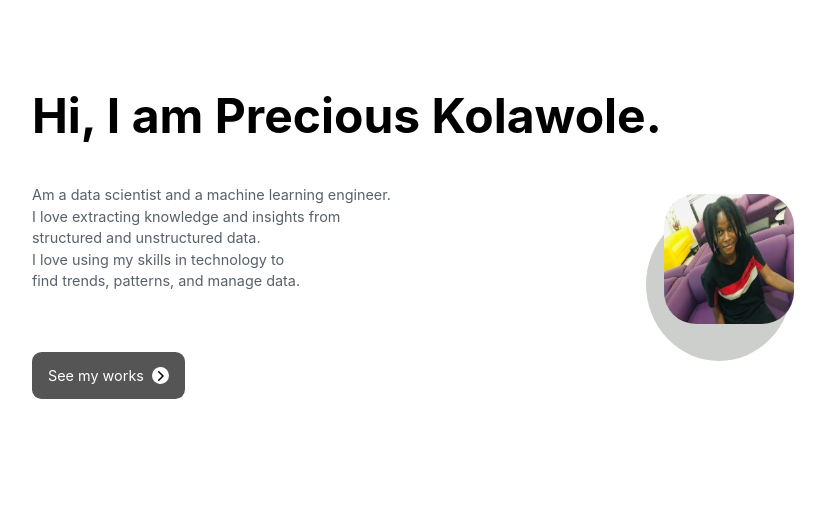
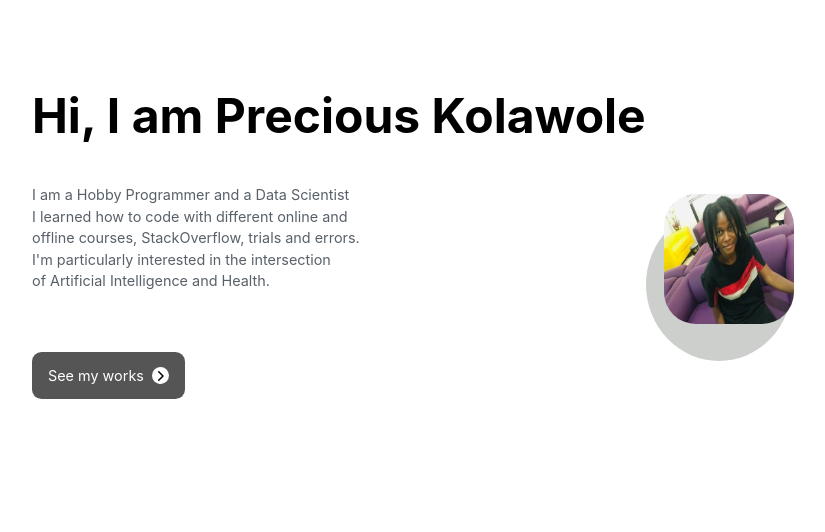
Before and after one commit to precillieo/Precillieo-Portfolio-Website, a Flask app: page / in a window 1280 px wide. Shown: the part 72-604 px from the top of the page, without its empty margins (96-921 px from the left). Run offline with Flask 2, Linux system fonts and the light colour scheme; some web fonts are replaced.

Commit message:
Update home.html

```diff
--- a/templates/home.html
+++ b/templates/home.html
@@ -3,13 +3,12 @@
 
 <section class="p-home-container">
 	<h1 class="hero_text">
-		Hi, I am Precious Kolawole.
+		Hi, I am Precious Kolawole
 	</h1>
 	<div class="hero_text_summary">
-		<p class="intro_text">Am a data scientist and a machine learning engineer.<br> I love extracting knowledge and
-			insights
-			from<br> structured and unstructured data.<br> I love using my skills in technology to <br> find trends,
-			patterns, and manage data.</p>
+		<p class="intro_text">I am a Hobby Programmer and a Data Scientist<br>
+			I learned how to code with different online and<br>offline courses, StackOverflow, trials and errors.<br>
+			I'm particularly interested in the intersection <br>of Artificial Intelligence and Health.</p>
 	</div>
 	<div class="cta_btn_container position-absolute">
 		<a href="{{url_for('portfolio')}}" class="cta_link">
```
